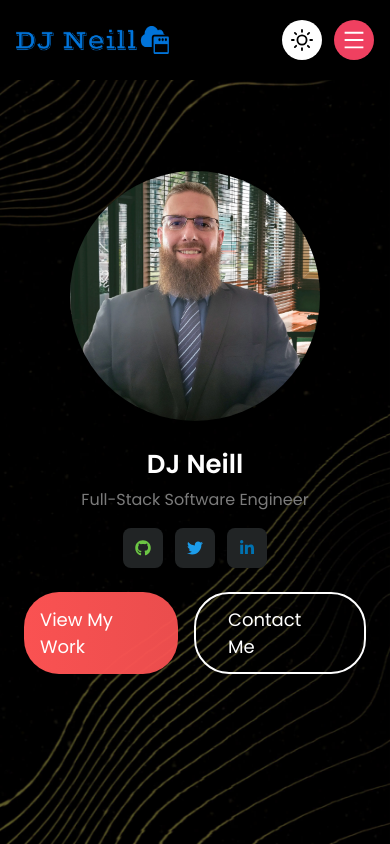
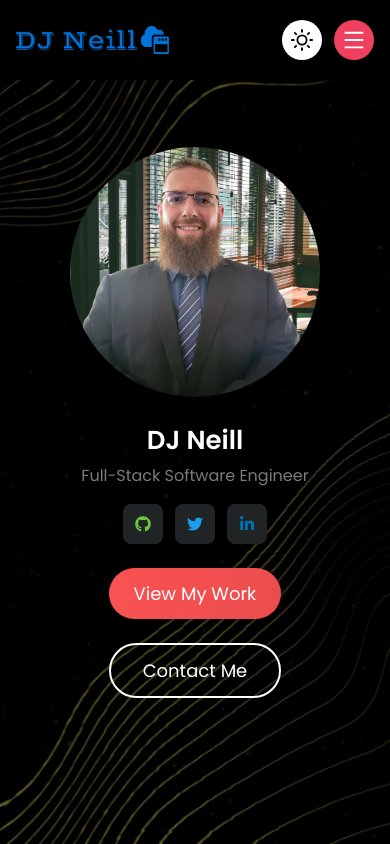
Before and after one commit to djneill/React-Portfolio, a Next.js app: page / in a window 390 px wide. Built offline with nearby package versions, Linux system fonts and the light colour scheme.

Commit message:
fix mobile layout for homepage and add ternary to change button color based on theme.

```diff
--- a/components/Resume/LineItem.jsx
+++ b/components/Resume/LineItem.jsx
@@ -6,7 +6,7 @@ const LineItem = ({ item }) => {
     {
       id: 1,
       color: "#FF6464",
-      name: "JavaScript | TypeScript",
+      name: "JavaScript | TypeScript | HTML | CSS",
       // number: "90",
     },
     {
--- a/components/hero/Hero.jsx
+++ b/components/hero/Hero.jsx
@@ -1,9 +1,13 @@
 import Image from "next/image";
 import Social from "../social/Social";
 import Link from "next/link"
+import { useTheme } from 'next-themes'
 import { FiCodesandbox } from "react-icons/fi";
 
 const Hero = () => {
+  const { theme } = useTheme()
+
+  const buttonClass = `flex items-center justify-center bg-transparent duration-200 transition ease-linear hover:bg-gradient-to-l ${theme === 'light' ? 'from-[#DD2476] to-[#fa5252ef] border-black text-black' : 'from-[#DD2476] to-[#fa5252ef] border-white text-white'} border-2 px-8 py-3 text-lg rounded-[35px] mt-6 mx-2`;
   return (
     <div
       className="flex flex-col items-center h-[100vh] md:h-[90vh] lg:h-[80vh]  xl:h-[71vh]  justify-center"
@@ -39,16 +43,16 @@ const Hero = () => {
         Download CV
       </a> */}
       {/* Dowanload button End */}
-      <div className="flex px-4">
+      <div className="flex flex-col md:flex-row px-4">
         <Link
           href="/works"
-          className="flex items-center bg-gradient-to-r from-[#FA5252] to-[#DD2476] duration-200 transition ease-linear hover:bg-gradient-to-l from-[#DD2476]  to-[#fa5252ef] px-4 py-3 text-lg text-white rounded-[35px] mt-6 mx-2"
+          className="flex items-center justify-center bg-gradient-to-r from-[#FA5252] to-[#DD2476] duration-200 transition ease-linear hover:bg-gradient-to-l from-[#DD2476]  to-[#fa5252ef] px-4 py-3 text-lg text-white rounded-[35px] mt-6 mx-2"
         >
           View My Work
         </Link>
         <Link
           href="/contact"
-          className="flex items-center bg-transparent border-white border-2 duration-200 transition ease-linear hover:bg-gradient-to-l from-[#DD2476]  to-[#fa5252ef] px-8 py-3 text-lg text-white rounded-[35px] mt-6 mx-2"
+          className={buttonClass}
         >
           Contact Me
         </Link>
```
